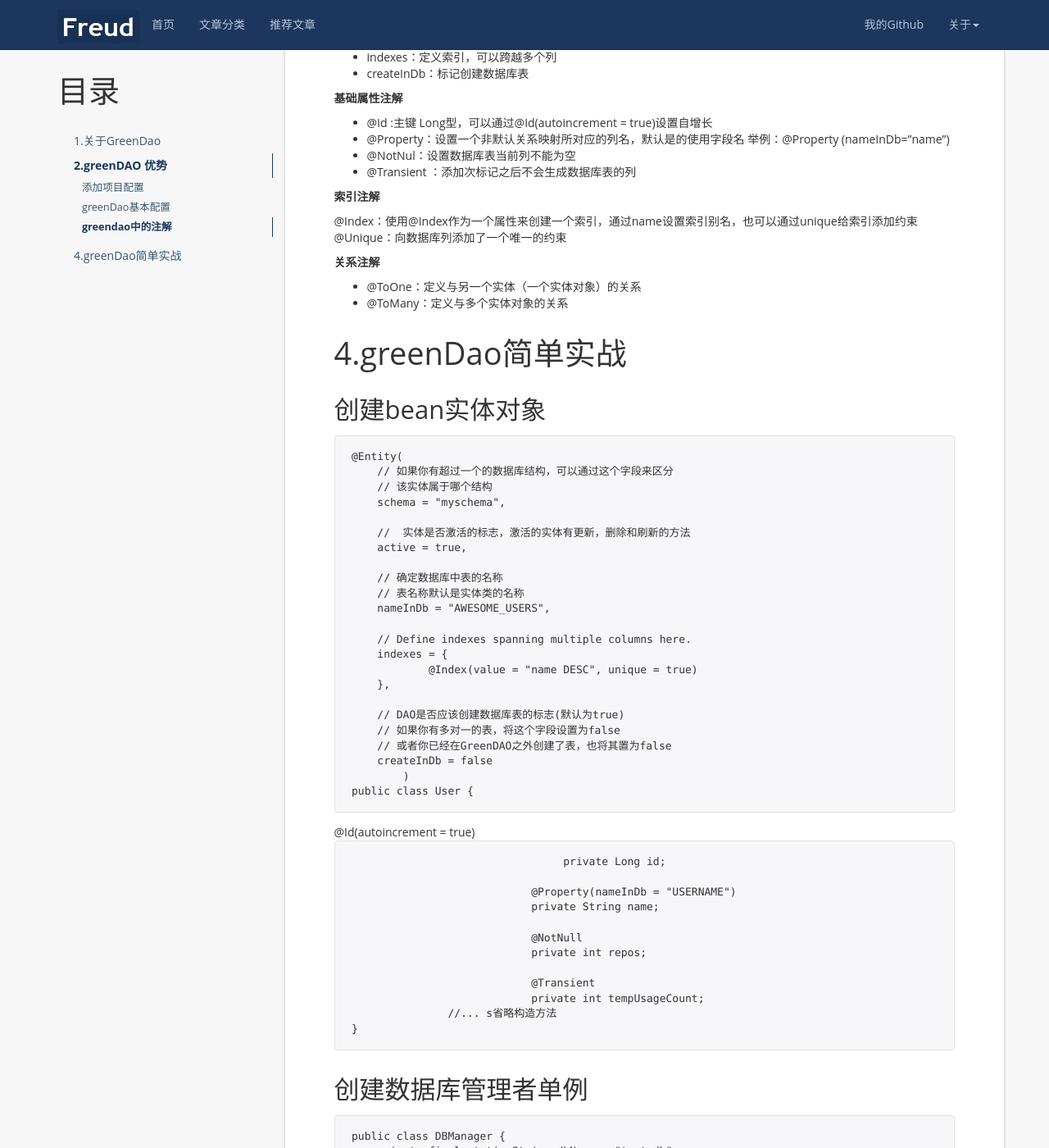
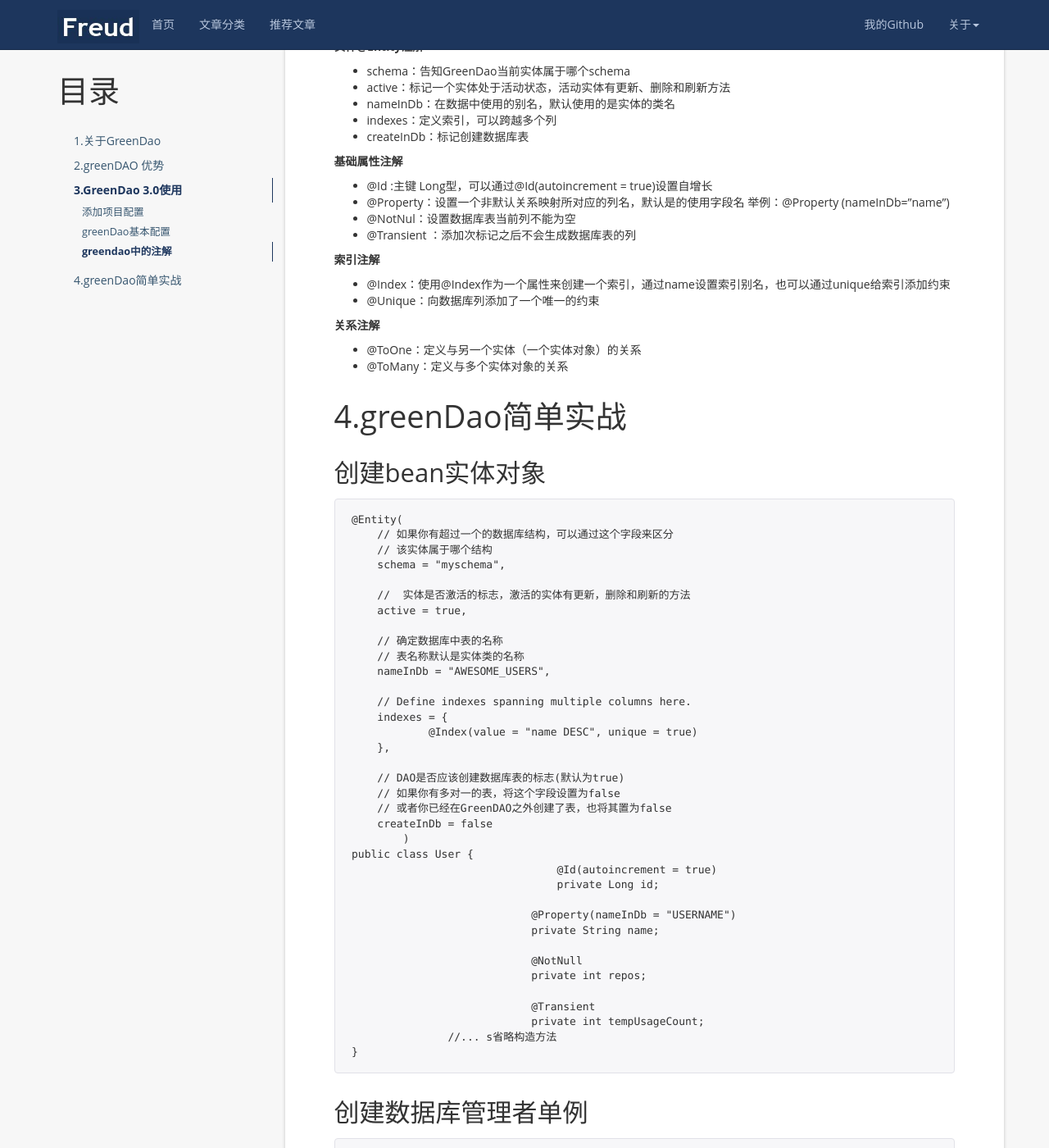
Before and after one commit to JamesPxy/MyBlog, a Jekyll site: the page built from _posts/2016-12-26-GreenDao的使用.md, in a window 1280 px wide and 1400 px high, scrolled down 2015 px. Shown: the whole window at 82% size. Built offline with Jekyll 4.4.1, drawn with Linux system fonts in a browser that asks for light colours; nearby versions of some CDN libraries; comment, search, counter and statistics services are not loaded; some of the changed text lies outside the part shown.

Commit message:
always  lover

```diff
--- a/_posts/2016-12-26-GreenDao的使用.md
+++ b/_posts/2016-12-26-GreenDao的使用.md
@@ -29,9 +29,9 @@
 3. 支持数据库加密  greendao支持SQLCipher进行数据库加密 有关**SQLCipher**可以参考这篇博客[Android数据存储之Sqlite采用SQLCipher数据库加密实战](http://www.cnblogs.com/whoislcj/p/5511522.html)
 
 简洁易用的API
+
 3.GreenDao 3.0使用
-==========================
-
+==================
 
 - GreenDao 3.0采用注解的方式来定义实体类，通过gradle插件生成相应的代码。
 
@@ -106,8 +106,8 @@
 
 **索引注解**
 
-@Index：使用@Index作为一个属性来创建一个索引，通过name设置索引别名，也可以通过unique给索引添加约束
-@Unique：向数据库列添加了一个唯一的约束
+- @Index：使用@Index作为一个属性来创建一个索引，通过name设置索引别名，也可以通过unique给索引添加约束
+- @Unique：向数据库列添加了一个唯一的约束
 
 **关系注解**
 
@@ -144,9 +144,8 @@
         createInDb = false
 		)
 	public class User {
-
-  					@Id(autoincrement = true)
-					 private Long id;
+					@Id(autoincrement = true)
+					private Long id;
 
 				    @Property(nameInDb = "USERNAME")
 				    private String name;
```
